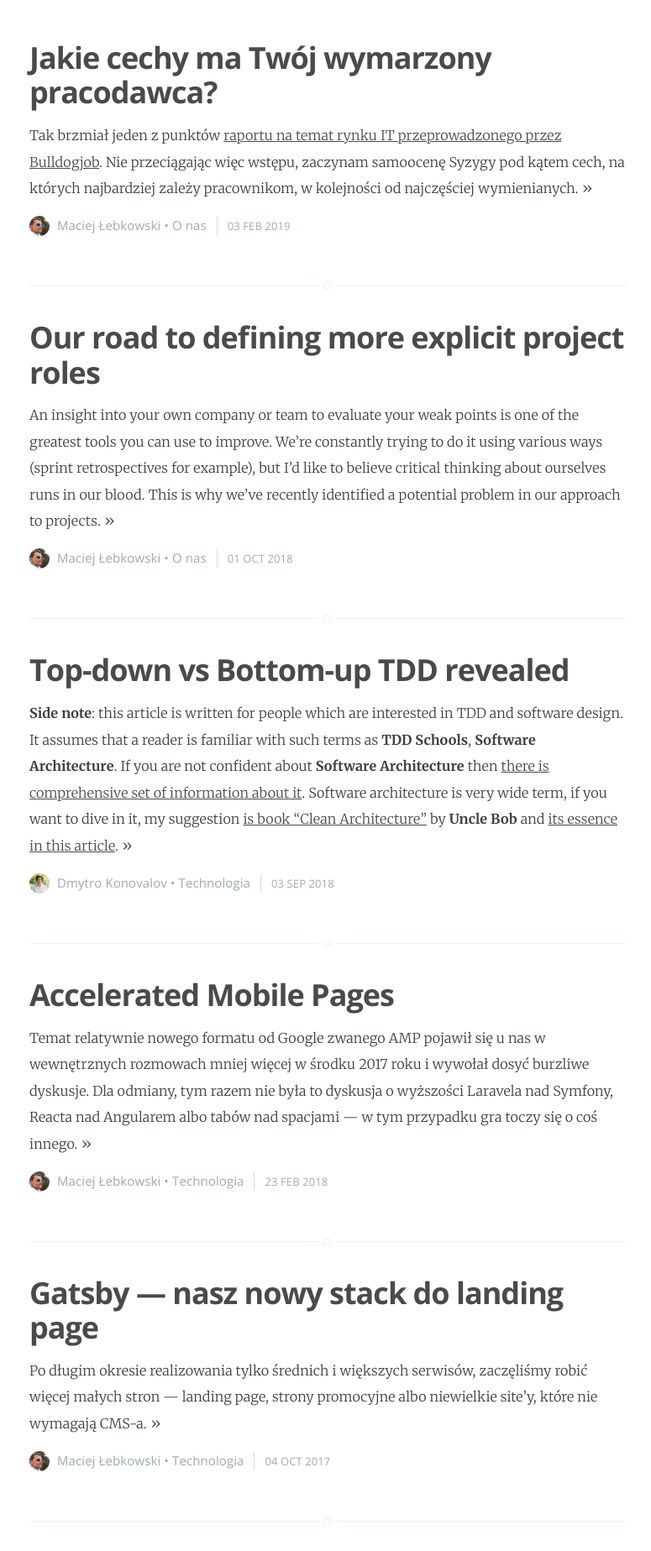
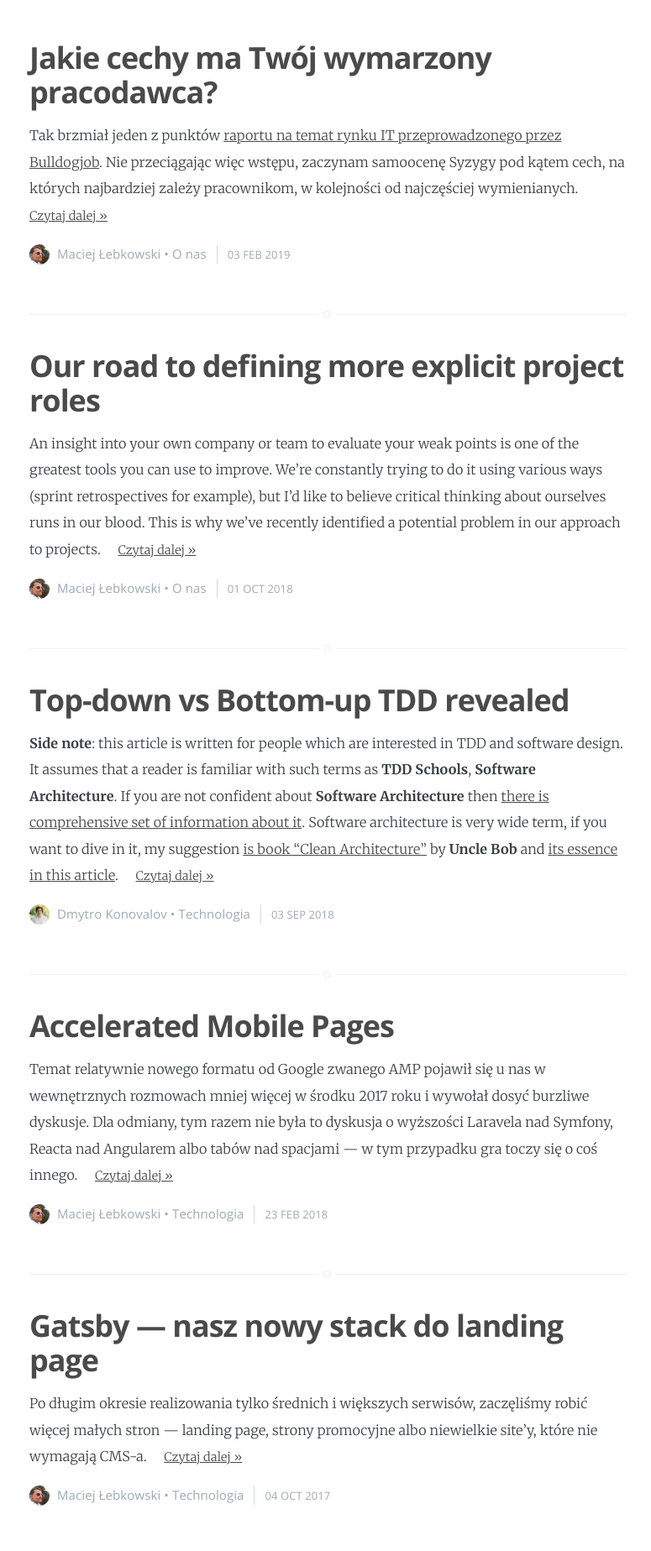
Before and after one commit to syzygypl/syzygypl.github.io, a Jekyll site: the page built from index.html, in a window 1280 px wide. Shown: the part 362-2209 px from the top of the page at 84% size, without its empty margins (250-1025 px from the left). Built offline with Jekyll 4.4.1, drawn with Linux system fonts in a browser that asks for light colours; the list of posts is cut into pages by our own code; some of the changed text lies outside the part shown.

Commit message:
read-more styling

```diff
--- a/_includes/post_preview.html
+++ b/_includes/post_preview.html
@@ -3,7 +3,7 @@
         <h2 class="post-title"><a href="{{ post.url }}">{{ post.title }}</a></h2>
     </header>
     <section class="post-excerpt">
-        {{ post.excerpt }} <a class="read-more" href="{{ post.url }}">&raquo;</a>
+        {{ post.excerpt }} <a class="read-more" href="{{ post.url }}">Czytaj dalej &raquo;</a>
     </section>
     <footer class="post-meta">
         {% assign authorKey = post.author|default: site.default_author %}
--- a/assets/css/main.scss
+++ b/assets/css/main.scss
@@ -6,6 +6,11 @@
 /* We need to add display:inline in order to align the '>>' of the 'read more' link */
 .post-excerpt p {
 	display:inline;
+    margin-right: 1em;
+}
+.post-excerpt .read-more {
+    font-size: 0.8em;
+    text-decoration: underline;
 }
 
 // Import partials from `sass_dir` (defaults to `_sass`)
```
